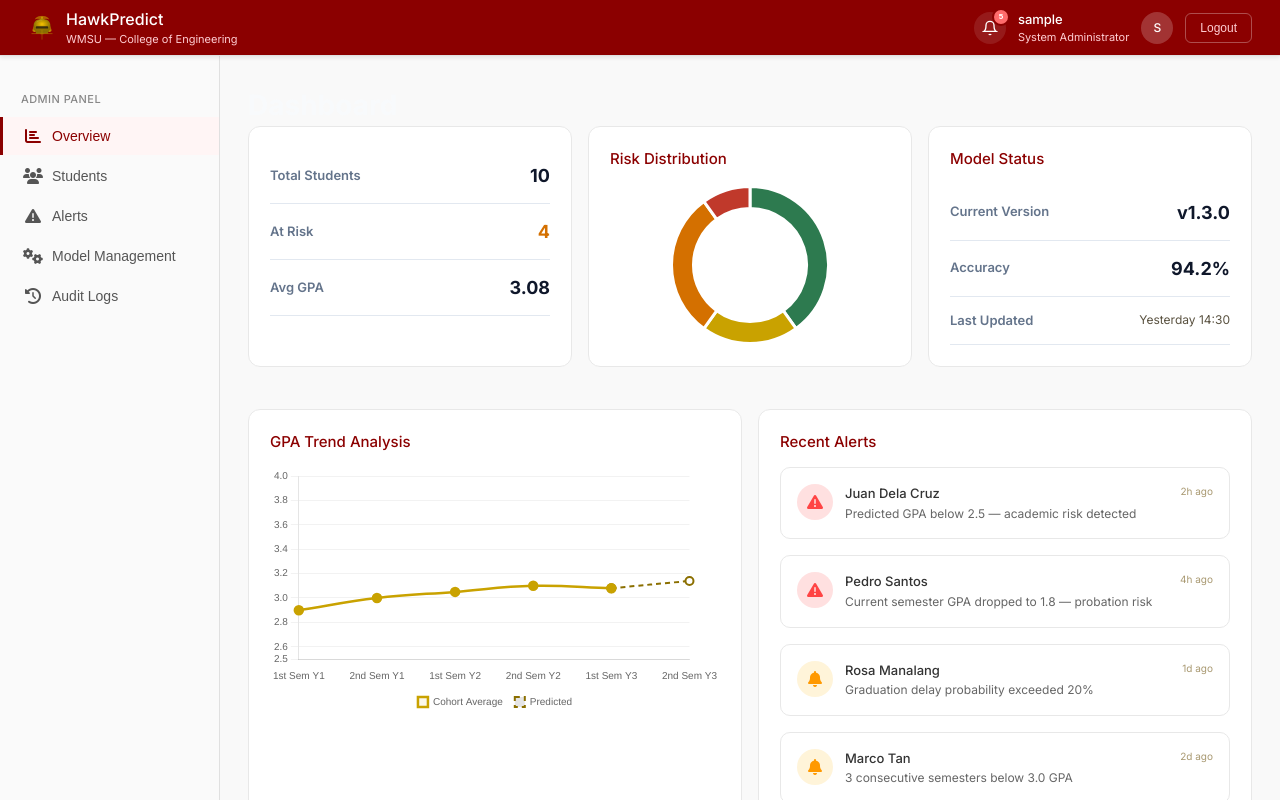
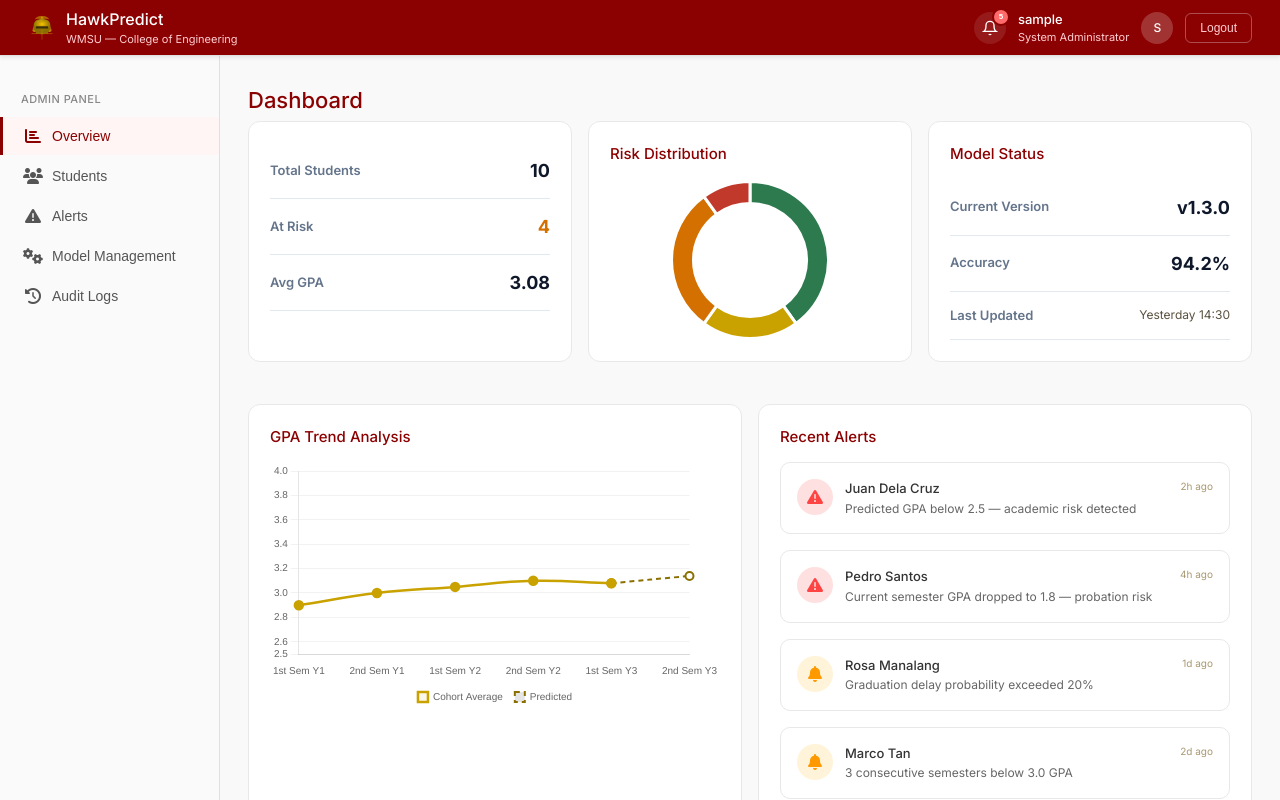
Before and after one commit to ern-natividad/StudentSuccessPredictor_CapStone, a React (Vite) app: page /admin in a window 1280 px wide. Built offline with nearby package versions, Linux system fonts and the light colour scheme; sample sign-in values are in the browser's storage.

Commit message:
fixed error

```diff
--- a/src/styles/Dashboard.module.css
+++ b/src/styles/Dashboard.module.css
@@ -366,7 +366,7 @@
   }
 }
 
-..pageTitle {
+.pageTitle {
   font-size: 22px;
   font-weight: 500;
   color: #8B0000;
```
